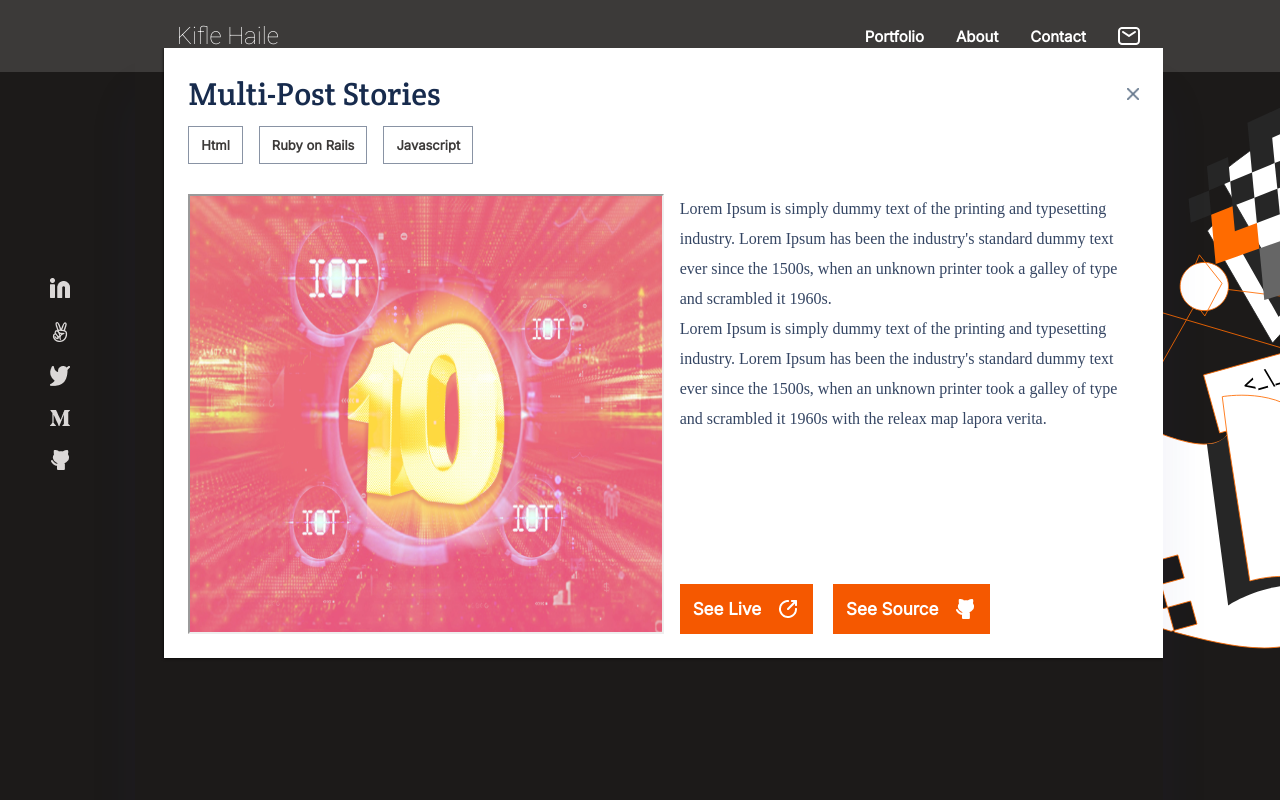
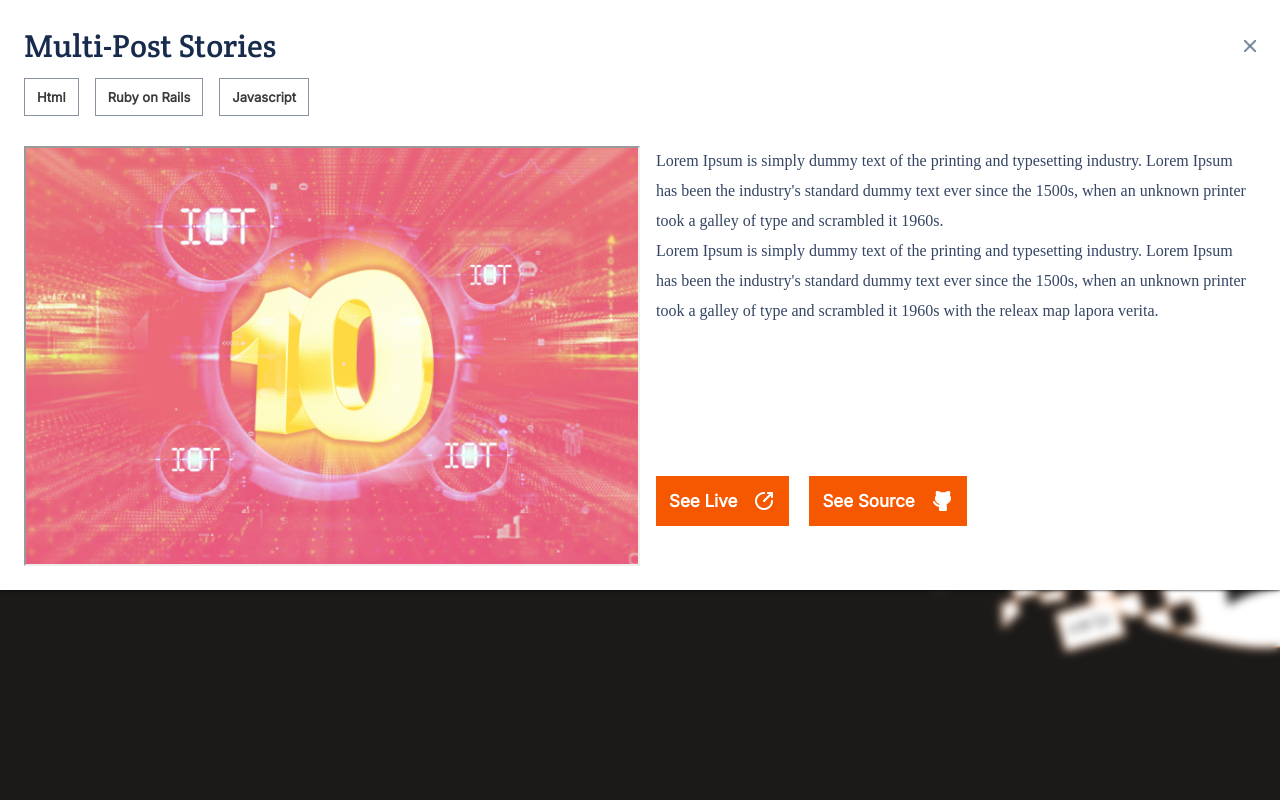
Before and after one commit to kifle23/Portfolio, a website: page index.html in a window 1280 px wide. Both pictures are taken after a click on the button "See project". Shown: the top 800 px of the page. Drawn offline with Linux system fonts and the light colour scheme.

Commit message:
Add blur background [andersonlebon]

```diff
--- a/css/media.css
+++ b/css/media.css
@@ -297,16 +297,6 @@
   }
 
   /* =============================================== */
-  .project-details-popup {
-    overflow: hidden;
-    box-shadow: 0 48px 48px rgba(37, 47, 137, 0.08);
-    height: 100vh;
-    width: 80.3vw;
-    top: 3rem;
-    right: 7.3rem;
-    position: fixed;
-    display: none;
-  }
 
   .tech-list li {
     border: 1px solid #8993a4;
--- a/css/styles.css
+++ b/css/styles.css
@@ -640,13 +640,14 @@ textarea::placeholder {
 
 /* ====================================== */
 .project-details-popup {
+  box-shadow: 0 48px 48px rgba(37, 47, 137, 0.08);
+  backdrop-filter: blur(5px);
   overflow: hidden;
-  box-shadow: 0 48px 48px rgba(37, 47, 137, 0.08);
+  height: 105vh;
+  width: 100vw;
   position: fixed;
-  height: 105vh;
-  width: 95.5vw;
   top: 0;
-  padding-left: 2.25vw;
+  z-index: 5000;
   display: none;
 }
 
```
